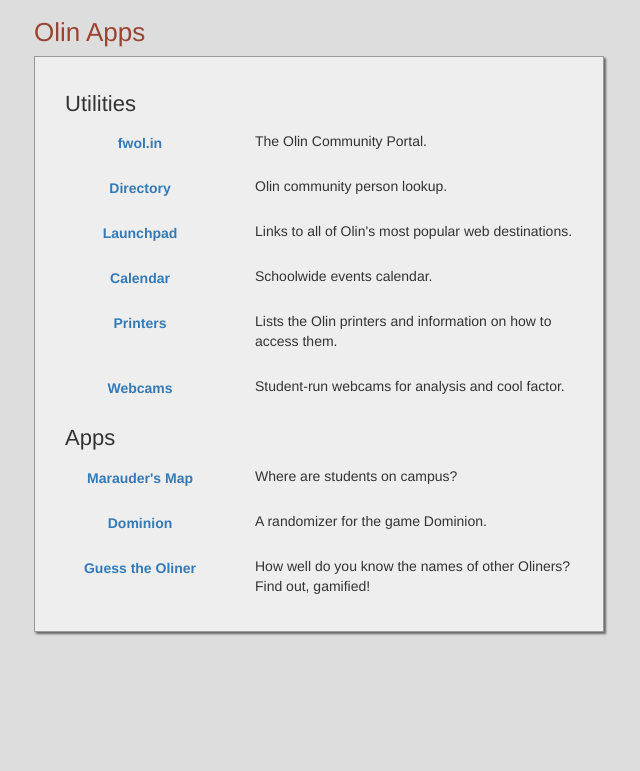
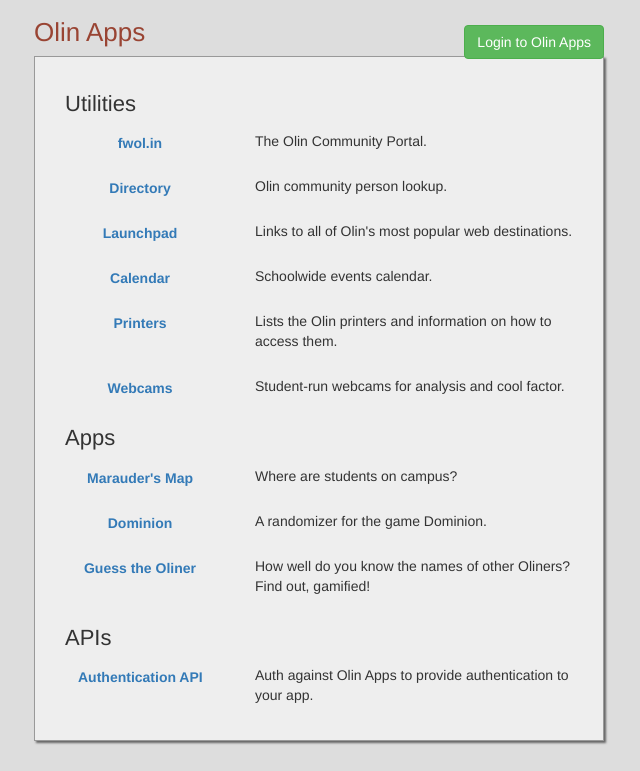
Before and after one commit to olin/olinapps, a Flask app: page / in a window 1280 px wide. Shown: the part 47-818 px from the top of the page, without its empty margins (321-961 px from the left). Before the commit the page ends 682 px from the top, so only its background shows below. Run offline with Flask 2, Linux system fonts and the light colour scheme; parts of the project's set-up code (start-up, migrations or seed data) failed here and were passed over; some libraries are stand-ins or nearby versions.

Commit message:
API and front-page authentication

```diff
--- a/app.py
+++ b/app.py
@@ -135,8 +135,14 @@
     external=request.args.get('external'),
     user=user)
 
-@app.route('/me')
-def route_me():
+@app.route('/api')
+def route_api():
+  user = get_session_user()
+  return render_template('api.html',
+    user=user)
+
+@app.route('/api/me')
+def route_api_me():
   user = get_session_user()
   if user:
     return jsonify(error=False, user={
--- a/static/style.css
+++ b/static/style.css
@@ -3,6 +3,9 @@
 
 h1 { margin: 0 0 10px; font-size: 26px; font-weight: normal; }
 h1 a { color: #943; }
+#login { float: right; line-height: 46px; }
+#login form { display: inline; margin-left: 10px;}
+
 h2 { font-size: 22px; }
 h3 { font-size: 18px; }
 hr { border-top-color: #ccc; }
--- a/templates/index.html
+++ b/templates/index.html
@@ -21,5 +21,10 @@
   <p><a href="http://map.olinapps.com" class="btn"><b>Marauder's Map</b></a>Where are students on campus?</p>
   <p><a href="http://dominion.olinapps.com" class="btn"><b>Dominion</b></a> A randomizer for the game Dominion.</p>
   <p><a href="http://guess.olinapps.com" class="btn"><b>Guess the Oliner</b></a> How well do you know the names of other Oliners? Find out, gamified!</p>
+
+  <h2>APIs</h2>
+
+  <p><a href="/api" class="btn"><b>Authentication API</b></a> Auth against Olin Apps to provide authentication to your app.</p>
+
 </div>
 {% endblock %}
--- a/templates/layout.html
+++ b/templates/layout.html
@@ -19,6 +19,17 @@
 
     <div class="container-fluid">
 
+      {% if user %}
+        <div id="login">You are logged in as <code>{{user._id}}</code>.
+          <form action="/logout" method="post">
+            <button class="btn btn-danger btn-mini">Logout</button>
+          </form>
+        </div>
+      {% else %}
+        <div id="login">
+          <a href="/login" class="btn btn-success btn-mini">Login to Olin Apps</a>
+        </div>
+      {% endif %}
       <h1><a href="/">Olin Apps</a></h1>
       <div id="body">
         {% block body %}{% endblock %}
```
Also changed, not shown: templates/api.html (added, +19 -0 lines).
